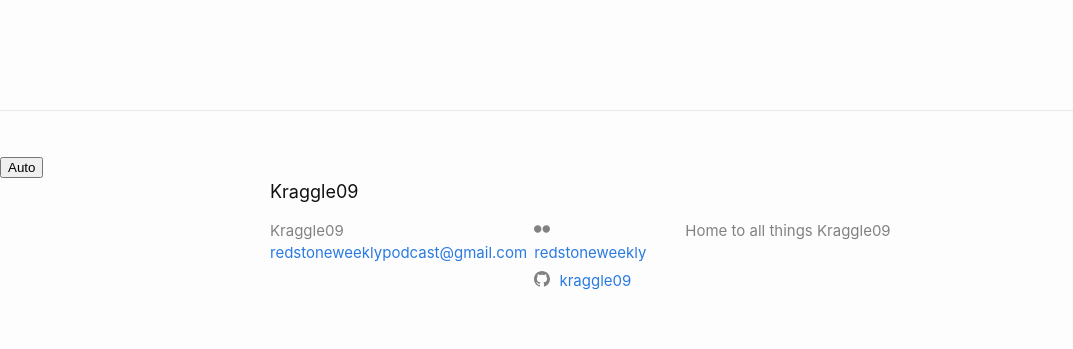
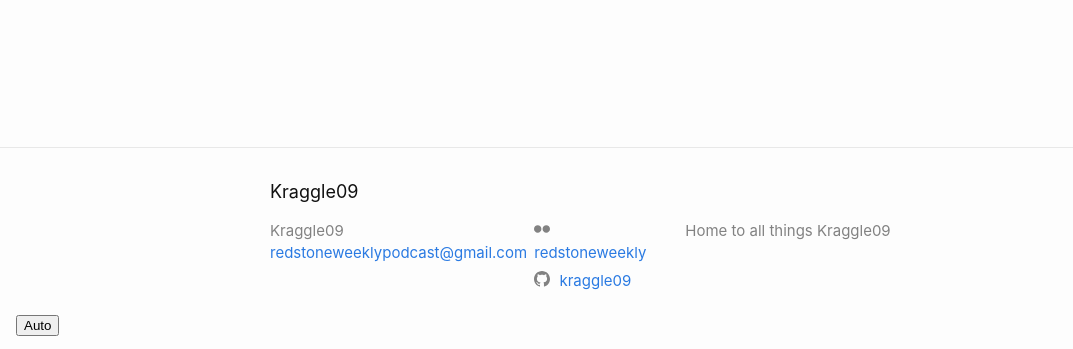
Before and after one commit to Kraggle09/kraggle09.github.io, a Jekyll site: the page built from docs/index.markdown, in a window 1280 px wide. Shown: the part 548-897 px from the top of the page, without its empty margins (0-1073 px from the left). Built offline with Jekyll 4.4.1, drawn with Linux system fonts in a browser that asks for light colours.

Commit message:
Adjusted button position

```diff
--- a/docs/_includes/footer.html
+++ b/docs/_includes/footer.html
@@ -1,5 +1,5 @@
 <footer class="site-footer h-card">
-  <button id="theme-toggle" aria-label="Toggle theme" style="margin-top:1rem;">
+  <button id="theme-toggle" aria-label="Toggle theme" style="position:fixed;bottom:1rem;left:1rem;z-index:1000;">
     Auto
   </button>
   <data class="u-url" href="{{ "/" | relative_url }}"></data>
```
